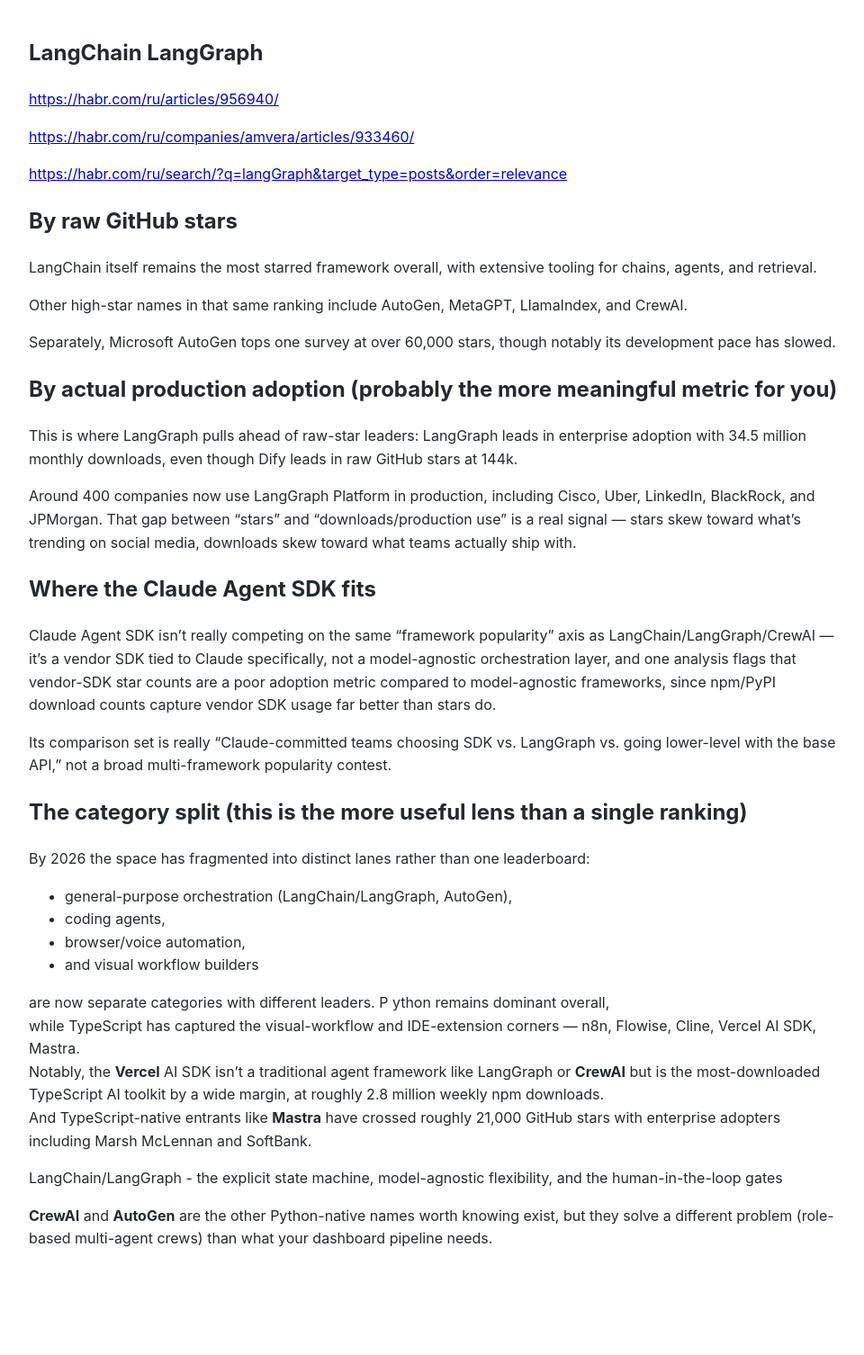
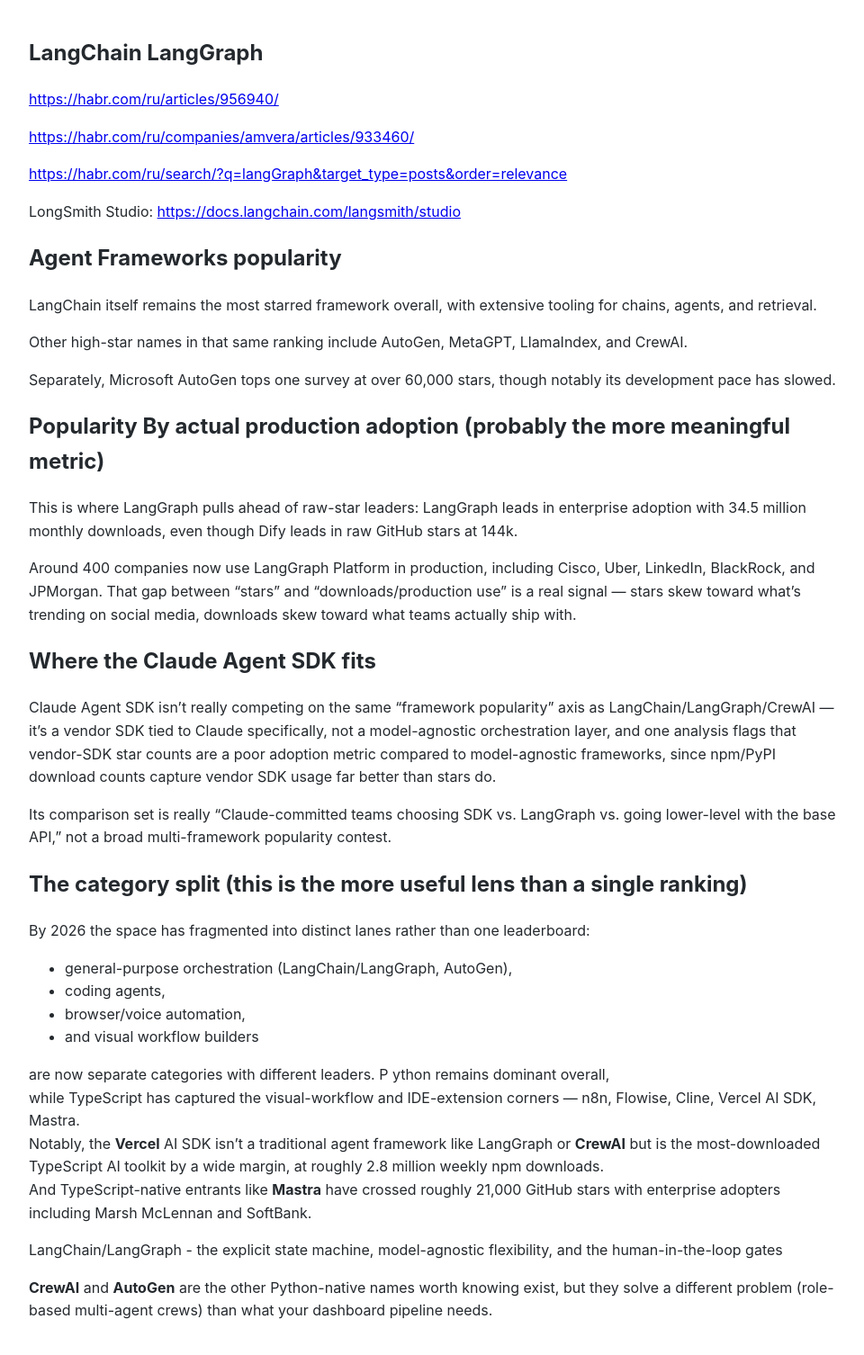
Before and after one commit to Michael-Lubinsky/michael-lubinsky.github.com, a Jekyll site: the page built from ml/langchain.md, in a window 1280 px wide. Shown: the whole page at 90% size, without its empty margins (158-1118 px from the left). Built offline with Jekyll 4.4.1, drawn with Linux system fonts in a browser that asks for light colours; our own code applies the rules of GitHub Pages for plain Markdown files; before the commit the page ends 1426 px from its top, so only the background shows below that.

Commit message:
Update langchain.md

```diff
--- a/ml/langchain.md
+++ b/ml/langchain.md
@@ -6,9 +6,9 @@
 
 <https://habr.com/ru/search/?q=langGraph&target_type=posts&order=relevance>
 
+  LongSmith Studio: <https://docs.langchain.com/langsmith/studio>
 
-
-## By raw GitHub stars
+## Agent Frameworks popularity
 
 LangChain itself remains the most starred framework overall, with extensive tooling for chains, agents, and retrieval.
 
@@ -16,7 +16,7 @@
 
 Separately, Microsoft AutoGen tops one survey at over 60,000 stars, though notably its development pace has slowed.
 
-## By actual production adoption (probably the more meaningful metric for you)
+## Popularity By actual production adoption (probably the more meaningful metric)
 
 This is where LangGraph pulls ahead of raw-star leaders: LangGraph leads in enterprise adoption with 34.5 million monthly downloads, even though Dify leads in raw GitHub stars at 144k.
 
```
